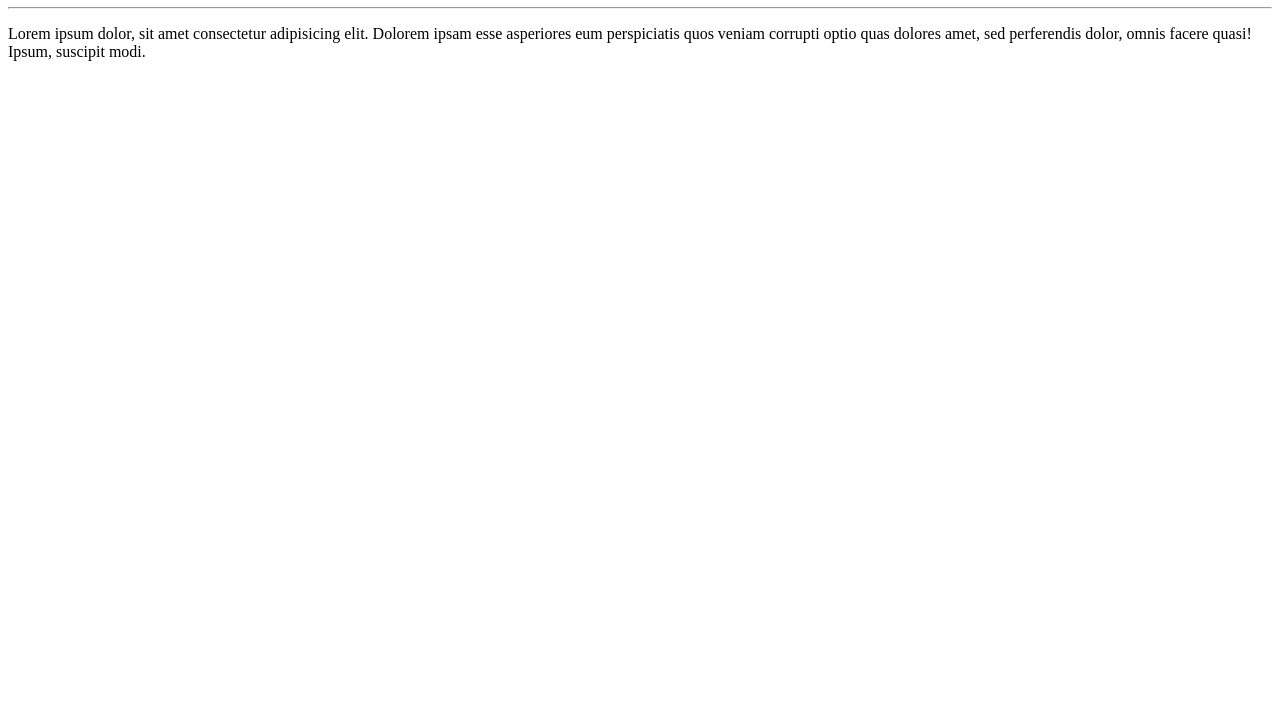
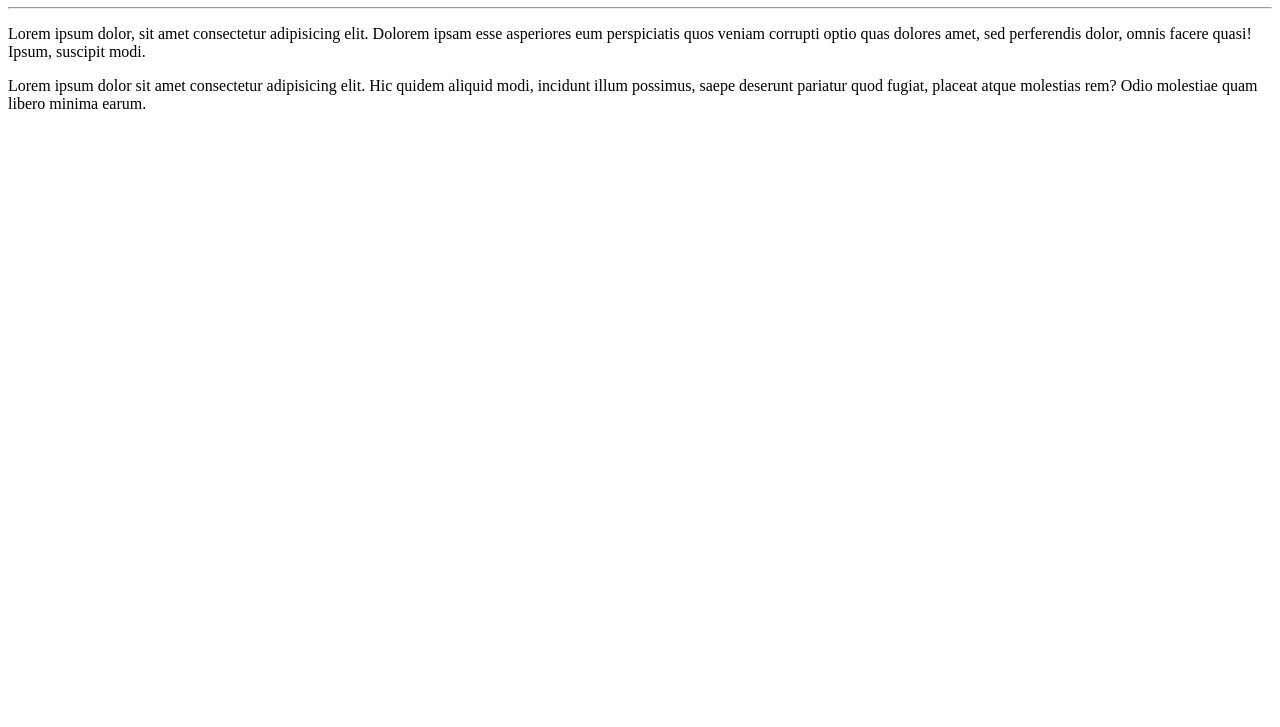
Before and after one commit to Juliana-Andrad/Ola-Mundo, a plain HTML site: page site-exemplo/index.html in a window 1280 px wide. Shown: the part 73-800 px from the top of the page. Drawn offline with Linux system fonts and the light colour scheme.

Commit message:
Adicionado um novo paragrafo

```diff
--- a/site-exemplo/index.html
+++ b/site-exemplo/index.html
@@ -14,5 +14,10 @@
         asperiores eum perspiciatis quos veniam corrupti optio quas dolores amet,
         sed perferendis dolor, omnis facere quasi! Ipsum, suscipit modi.
     </p>
+        <p>
+            Lorem ipsum dolor sit amet consectetur adipisicing elit. Hic quidem aliquid modi,
+            incidunt illum possimus, saepe deserunt pariatur quod fugiat, placeat atque
+            molestias rem? Odio molestiae quam libero minima earum.
+        </p>
 </body>
 </html>
```
